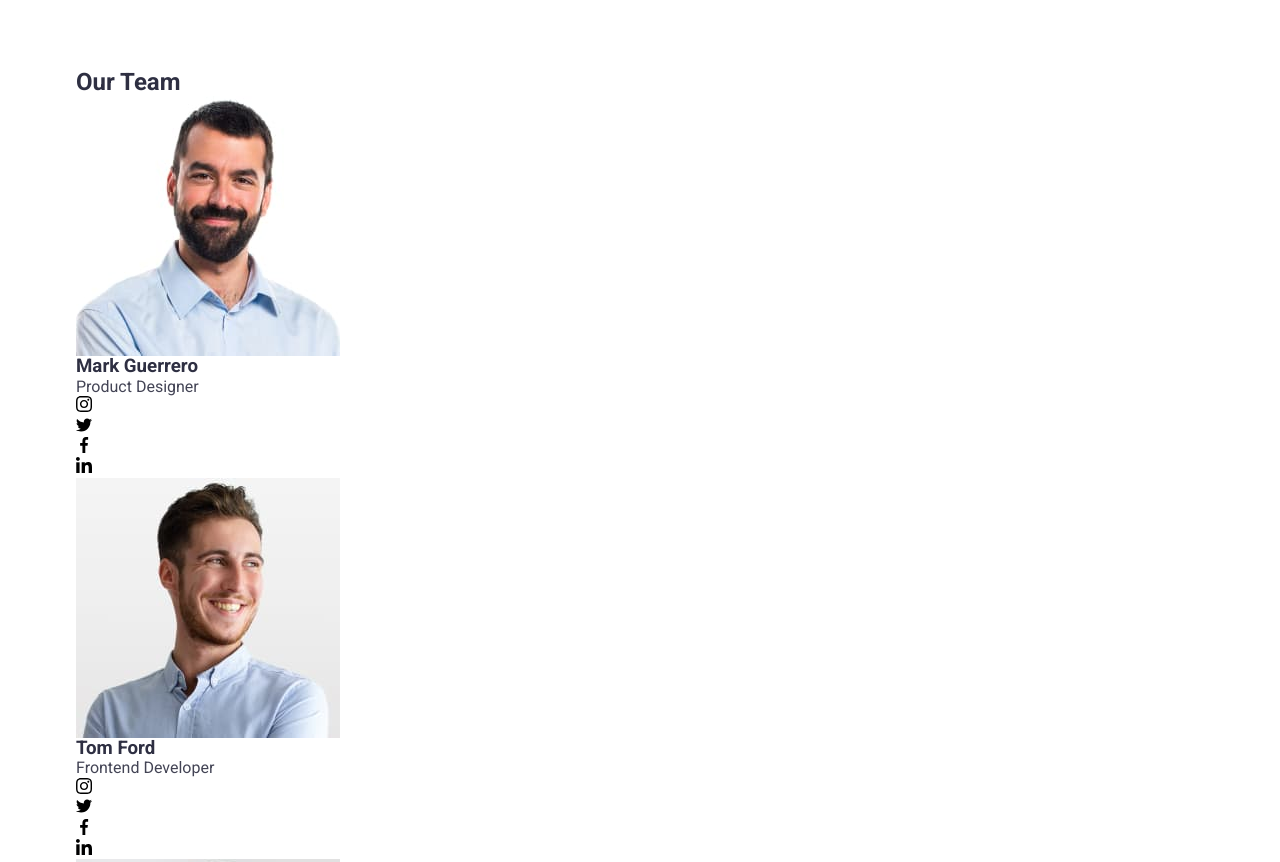
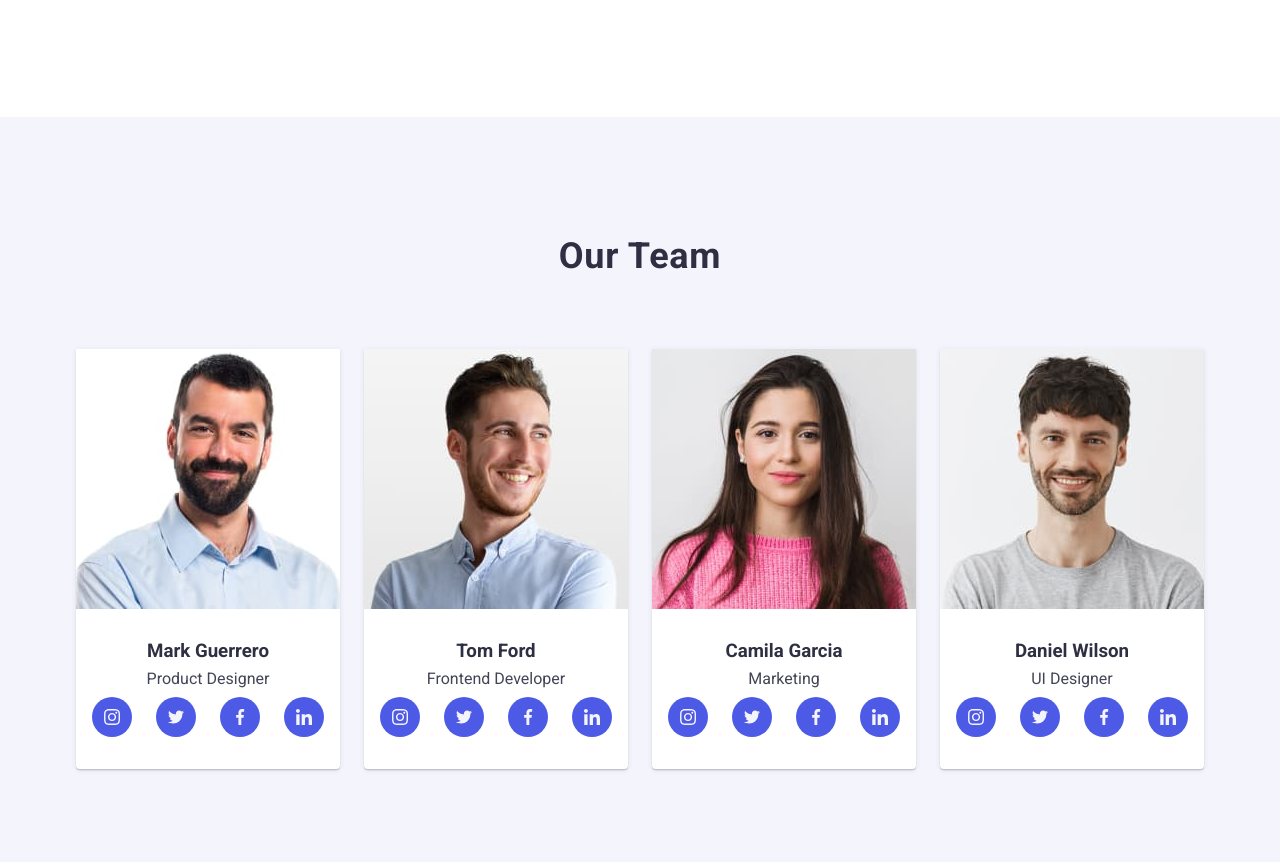
Before and after one commit to artem-zherdochkin/goit-markup-hw-06, a plain HTML site: page index.html in a window 1280 px wide. Shown: the part 1044-1906 px from the top of the page. Drawn offline with nearby package versions, Linux system fonts and the light colour scheme.

Commit message:
add team section

```diff
--- a/css/styles.css
+++ b/css/styles.css
@@ -507,39 +507,19 @@ button {
 
 /* ##########   S E C T I O N   V A L U E S   ########## */
 
-/* .section-values .section-list {
-  display: flex;
-  align-items: center;
-  gap: 24px;
+.section-values {
+  max-width: 768px;
+  padding: 96px 0;
   margin: 0 auto;
 }
-
-.section-values .section-item {
-  width: calc((100% - 3 * 24px) / 4);
-}
-
-.section-values .item-title {
-  margin-bottom: 8px;
-}
-
-.values-icon-bg {
-  display: flex;
-  align-items: center;
-  justify-content: center;
-  border: 1px solid #8e8f99;
-  border-radius: 4px;
-  width: 264px;
-  height: 112px;
-  background: #f4f4fd;
-  margin-bottom: 8px;
-} */
 
 .values-section-list {
   display: flex;
   flex-wrap: wrap;
+  align-items: center;
+  justify-content: center;
   gap: 72px;
   margin: 0 auto;
-  padding: 96px 0;
 }
 
 .values-section-item {
@@ -566,6 +546,10 @@ button {
 }
 
 @media screen and (min-width: 768px) {
+  .section-values {
+    max-width: 768px;
+    padding: 96px 0;
+  }
   .values-section-list {
     column-gap: 24px;
     row-gap: 72px;
@@ -579,6 +563,10 @@ button {
 }
 
 @media screen and (min-width: 1158px) {
+  .section-values {
+    max-width: 1440px;
+    padding: 120px 0;
+  }
   .values-icon-bg {
     display: flex;
     align-items: center;
@@ -604,3 +592,114 @@ button {
 }
 
 /* ##########   S E C T I O N   T E A M   ########## */
+
+.section-team {
+  background-color: #f4f4fd;
+  padding: 96px 0;
+  max-width: 320px;
+  margin: 0 auto;
+}
+
+.team-section-title {
+  margin: 0 auto 72px;
+  font-weight: 700;
+  font-size: 36px;
+  line-height: 1.11;
+  letter-spacing: 0.02em;
+  text-align: center;
+}
+
+.team-section-list {
+  display: flex;
+  flex-wrap: wrap;
+  justify-content: center;
+  align-items: center;
+  gap: 72px;
+  margin: 0 auto;
+}
+
+.team-section-item {
+  background-color: #fff;
+  max-width: 264px;
+  border-radius: 0 0 4px 4px;
+  box-shadow: 0 2px 1px 0 rgba(46, 47, 66, 0.08),
+    0 1px 1px 0 rgba(46, 47, 66, 0.16), 0 1px 6px 0 rgba(46, 47, 66, 0.08);
+}
+
+.team-item-content {
+  padding: 32px 0;
+}
+
+.team-item-title {
+  text-align: center;
+  margin-bottom: 8px;
+}
+
+.team-item-text {
+  text-align: center;
+}
+
+.team-social-icon {
+  display: flex;
+  justify-content: center;
+  align-items: center;
+  gap: 24px;
+  width: 232px;
+  height: 40px;
+  margin: 8px auto 0px;
+}
+
+.team-social-list {
+  width: 40px;
+  height: 40px;
+  border-radius: 50%;
+}
+
+.team-social-list-icon {
+  fill: #f4f4fd;
+}
+
+.team-social-link {
+  display: flex;
+  align-items: center;
+  justify-content: center;
+  width: 100%;
+  height: 100%;
+  border-radius: 50%;
+  background-color: #4d5ae5;
+  transition: background-color 250ms cubic-bezier(0.4, 0, 0.2, 1);
+}
+
+.team-social-link:hover,
+.team-social-link:focus {
+  background-color: #404bbf;
+}
+
+@media screen and (min-width: 768px) {
+  .section-team {
+    padding: 96px 0;
+    max-width: 768px;
+  }
+  .team-section-list {
+    column-gap: 24px;
+    row-gap: 64px;
+  }
+  .team-section-item {
+    width: calc((100% - 24px) / 2);
+  }
+}
+
+@media screen and (min-width: 1158px) {
+  .section-team {
+    padding: 120px 0;
+    max-width: 1440px;
+  }
+  .team-section-list {
+    gap: 24px;
+  }
+  .team-section-item {
+    width: calc((100% - 3 * 24px) / 4);
+  }
+}
+
+/* ##########   S E C T I O N   P O R T F O L I O   ########## */
--- a/index.html
+++ b/index.html
@@ -220,43 +220,48 @@
 
       <section class="section section-team">
         <div class="container">
-          <h2 class="section-title">Our Team</h2>
-          <ul class="section-list">
-            <li class="section-item">
+          <h2 class="team-section-title">Our Team</h2>
+          <ul class="team-section-list">
+            <li class="team-section-item">
               <img
+                srcset="./images/mark-guerrero@2x.jpg 2x"
                 src="./images/mark-guerrero.jpg"
                 width="264"
                 height="260"
                 alt="Mark Guerrero Product Designer"
               />
-              <div class="item-content">
-                <h3 class="item-title">Mark Guerrero</h3>
-                <p class="item-text">Product Designer</p>
+              <div class="team-item-content">
+                <h3 class="team-item-title">Mark Guerrero</h3>
+                <p class="team-item-text">Product Designer</p>
                 <ul class="team-social-icon">
                   <li class="team-social-list">
-                    <a href="/" class="social-link"
-                      ><svg class="social-list-icon" width="16" height="16">
+                    <a href="/" class="team-social-link"
+                      ><svg
+                        class="team-social-list-icon"
+                        width="16"
+                        height="16"
+                      >
                         <use href="./images/icons.svg#icon-instagram"></use>
                       </svg>
                     </a>
                   </li>
                   <li class="team-social-list">
-                    <a href="/" class="social-link">
-                      <svg class="social-list-icon" width="16" height="16">
+                    <a href="/" class="team-social-link">
+                      <svg class="team-social-list-icon" width="16" height="16">
                         <use href="./images/icons.svg#icon-twitter"></use>
                       </svg>
                     </a>
                   </li>
                   <li class="team-social-list">
-                    <a href="/" class="social-link">
-                      <svg class="social-list-icon" width="16" height="16">
+                    <a href="/" class="team-social-link">
+                      <svg class="team-social-list-icon" width="16" height="16">
                         <use href="./images/icons.svg#icon-facebook"></use>
                       </svg>
                     </a>
                   </li>
                   <li class="team-social-list">
-                    <a href="/" class="social-link">
-                      <svg class="social-list-icon" width="16" height="16">
+                    <a href="/" class="team-social-link">
+                      <svg class="team-social-list-icon" width="16" height="16">
                         <use href="./images/icons.svg#icon-linkedin"></use>
                       </svg>
                     </a>
@@ -264,41 +269,46 @@
                 </ul>
               </div>
             </li>
-            <li class="section-item">
+            <li class="team-section-item">
               <img
+                srcset="./images/tom-ford@2x.jpg 2x"
                 src="./images/tom-ford.jpg"
                 width="264"
                 height="260"
                 alt="Tom Ford Frontend Developer"
               />
-              <div class="item-content">
-                <h3 class="item-title">Tom Ford</h3>
-                <p class="item-text">Frontend Developer</p>
+              <div class="team-item-content">
+                <h3 class="team-item-title">Tom Ford</h3>
+                <p class="team-item-text">Frontend Developer</p>
                 <ul class="team-social-icon">
                   <li class="team-social-list">
-                    <a href="/" class="social-link"
-                      ><svg class="social-list-icon" width="16" height="16">
+                    <a href="/" class="team-social-link"
+                      ><svg
+                        class="team-social-list-icon"
+                        width="16"
+                        height="16"
+                      >
                         <use href="./images/icons.svg#icon-instagram"></use>
                       </svg>
                     </a>
                   </li>
                   <li class="team-social-list">
-                    <a href="/" class="social-link">
-                      <svg class="social-list-icon" width="16" height="16">
+                    <a href="/" class="team-social-link">
+                      <svg class="team-social-list-icon" width="16" height="16">
                         <use href="./images/icons.svg#icon-twitter"></use>
                       </svg>
                     </a>
                   </li>
                   <li class="team-social-list">
-                    <a href="/" class="social-link">
-                      <svg class="social-list-icon" width="16" height="16">
+                    <a href="/" class="team-social-link">
+                      <svg class="team-social-list-icon" width="16" height="16">
                         <use href="./images/icons.svg#icon-facebook"></use>
                       </svg>
                     </a>
                   </li>
                   <li class="team-social-list">
-                    <a href="/" class="social-link">
-                      <svg class="social-list-icon" width="16" height="16">
+                    <a href="/" class="team-social-link">
+                      <svg class="team-social-list-icon" width="16" height="16">
                         <use href="./images/icons.svg#icon-linkedin"></use>
                       </svg>
                     </a>
@@ -306,41 +316,46 @@
                 </ul>
               </div>
             </li>
-            <li class="section-item">
+            <li class="team-section-item">
               <img
+                srcset="./images/camila-garcia@2x.jpg 2x"
                 src="./images/camila-garcia.jpg"
                 width="264"
                 height="260"
                 alt="Camila Garcia Marketing"
               />
-              <div class="item-content">
-                <h3 class="item-title">Camila Garcia</h3>
-                <p class="item-text">Marketing</p>
+              <div class="team-item-content">
+                <h3 class="team-item-title">Camila Garcia</h3>
+                <p class="team-item-text">Marketing</p>
                 <ul class="team-social-icon">
                   <li class="team-social-list">
-                    <a href="/" class="social-link"
-                      ><svg class="social-list-icon" width="16" height="16">
+                    <a href="/" class="team-social-link"
+                      ><svg
+                        class="team-social-list-icon"
+                        width="16"
+                        height="16"
+                      >
                         <use href="./images/icons.svg#icon-instagram"></use>
                       </svg>
                     </a>
                   </li>
                   <li class="team-social-list">
-                    <a href="/" class="social-link">
-                      <svg class="social-list-icon" width="16" height="16">
+                    <a href="/" class="team-social-link">
+                      <svg class="team-social-list-icon" width="16" height="16">
                         <use href="./images/icons.svg#icon-twitter"></use>
                       </svg>
                     </a>
                   </li>
                   <li class="team-social-list">
-                    <a href="/" class="social-link">
-                      <svg class="social-list-icon" width="16" height="16">
+                    <a href="/" class="team-social-link">
+                      <svg class="team-social-list-icon" width="16" height="16">
                         <use href="./images/icons.svg#icon-facebook"></use>
                       </svg>
                     </a>
                   </li>
                   <li class="team-social-list">
-                    <a href="/" class="social-link">
-                      <svg class="social-list-icon" width="16" height="16">
+                    <a href="/" class="team-social-link">
+                      <svg class="team-social-list-icon" width="16" height="16">
                         <use href="./images/icons.svg#icon-linkedin"></use>
                       </svg>
                     </a>
@@ -348,41 +363,46 @@
                 </ul>
               </div>
             </li>
-            <li class="section-item">
+            <li class="team-section-item">
               <img
+                srcset="./images/daniel-wilson@2x.jpg 2x"
                 src="./images/daniel-wilson.jpg"
                 width="264"
                 height="260"
                 alt="Daniel Wilson UI Designer"
               />
-              <div class="item-content">
-                <h3 class="item-title">Daniel Wilson</h3>
-                <p class="item-text">UI Designer</p>
+              <div class="team-item-content">
+                <h3 class="team-item-title">Daniel Wilson</h3>
+                <p class="team-item-text">UI Designer</p>
                 <ul class="team-social-icon">
                   <li class="team-social-list">
-                    <a href="/" class="social-link"
-                      ><svg class="social-list-icon" width="16" height="16">
+                    <a href="/" class="team-social-link"
+                      ><svg
+                        class="team-social-list-icon"
+                        width="16"
+                        height="16"
+                      >
                         <use href="./images/icons.svg#icon-instagram"></use>
                       </svg>
                     </a>
                   </li>
                   <li class="team-social-list">
-                    <a href="/" class="social-link">
-                      <svg class="social-list-icon" width="16" height="16">
+                    <a href="/" class="team-social-link">
+                      <svg class="team-social-list-icon" width="16" height="16">
                         <use href="./images/icons.svg#icon-twitter"></use>
                       </svg>
                     </a>
                   </li>
                   <li class="team-social-list">
-                    <a href="/" class="social-link">
-                      <svg class="social-list-icon" width="16" height="16">
+                    <a href="/" class="team-social-link">
+                      <svg class="team-social-list-icon" width="16" height="16">
                         <use href="./images/icons.svg#icon-facebook"></use>
                       </svg>
                     </a>
                   </li>
                   <li class="team-social-list">
-                    <a href="/" class="social-link">
-                      <svg class="social-list-icon" width="16" height="16">
+                    <a href="/" class="team-social-link">
+                      <svg class="team-social-list-icon" width="16" height="16">
                         <use href="./images/icons.svg#icon-linkedin"></use>
                       </svg>
                     </a>
@@ -394,7 +414,7 @@
         </div>
       </section>
 
-      <section class="section section-portfolio hidden">
+      <section class="section section-portfolio">
         <div class="container">
           <h2 class="section-title">Our Portfolio</h2>
           <ul class="section-list">
```
Also changed, not shown: images/camila-garcia@2x.jpg (added), images/daniel-wilson@2x.jpg (added), images/mark-guerrero@2x.jpg (added), images/tom-ford@2x.jpg (added).
